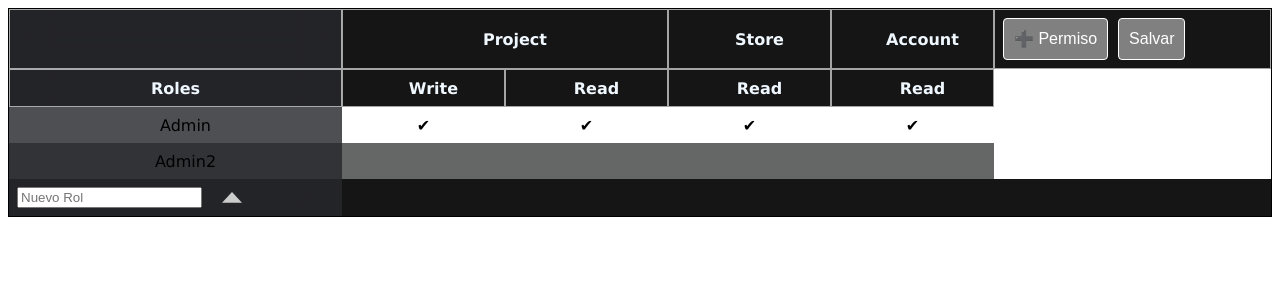
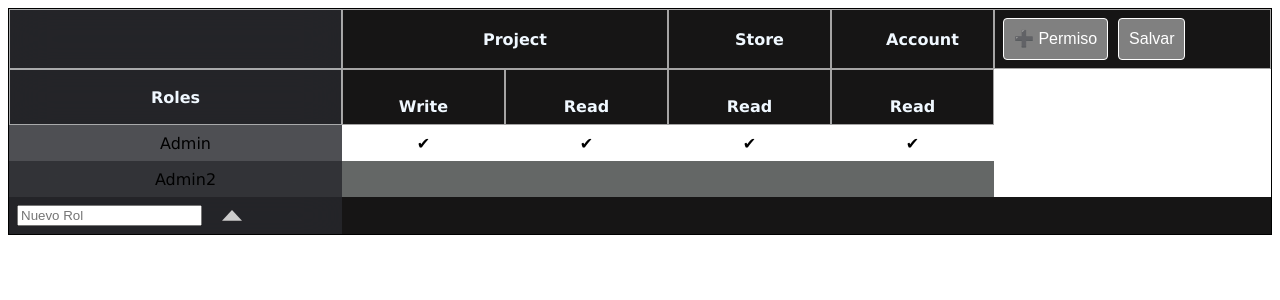
Before and after one commit to bleach41/RolesPermisos, a React (Vite) app: page / in a window 1280 px wide. Shown: the top 300 px of the page. Built offline with nearby package versions, Linux system fonts and the light colour scheme.

Commit message:
display:flex para check y permisos

```diff
--- a/src/components/TableRoles/RolesTable.css
+++ b/src/components/TableRoles/RolesTable.css
@@ -126,3 +126,7 @@ td:hover input[type="checkbox"] {
     pointer-events: auto;
     /* Habilita los eventos del mouse durante el hover */
 }
+
+.check-nombre {
+    display: flex;
+}
--- a/src/components/TableRoles/RolesTable.jsx
+++ b/src/components/TableRoles/RolesTable.jsx
@@ -188,14 +188,14 @@ const RolesTable = ({
                                     <th key={`${entity}_${permission}`}
                                         onMouseOver={() => handlePermissionMouseOver(`${entity}:${permission}`)}
                                         onMouseOut={handlePermissionMouseOut}>
+                                        <div className="check-nombre">
+                                            <input
+                                                type="checkbox"
+                                                checked={selectAllPermissionRoles[`${entity}:${permission}`] || false}
+                                                onChange={handleSelectAllPermissionRoles}
 
-                                        <input
-                                            type="checkbox"
-                                            checked={selectAllPermissionRoles[`${entity}:${permission}`] || false}
-                                            onChange={handleSelectAllPermissionRoles}
-
-                                        />
-
+                                            />
+                                        </div>
                                         {formatText(permission)}
                                         {/* Añadir el ícono de eliminación */}
                                         {selectedPermission === `${entity}:${permission}` && (
```
